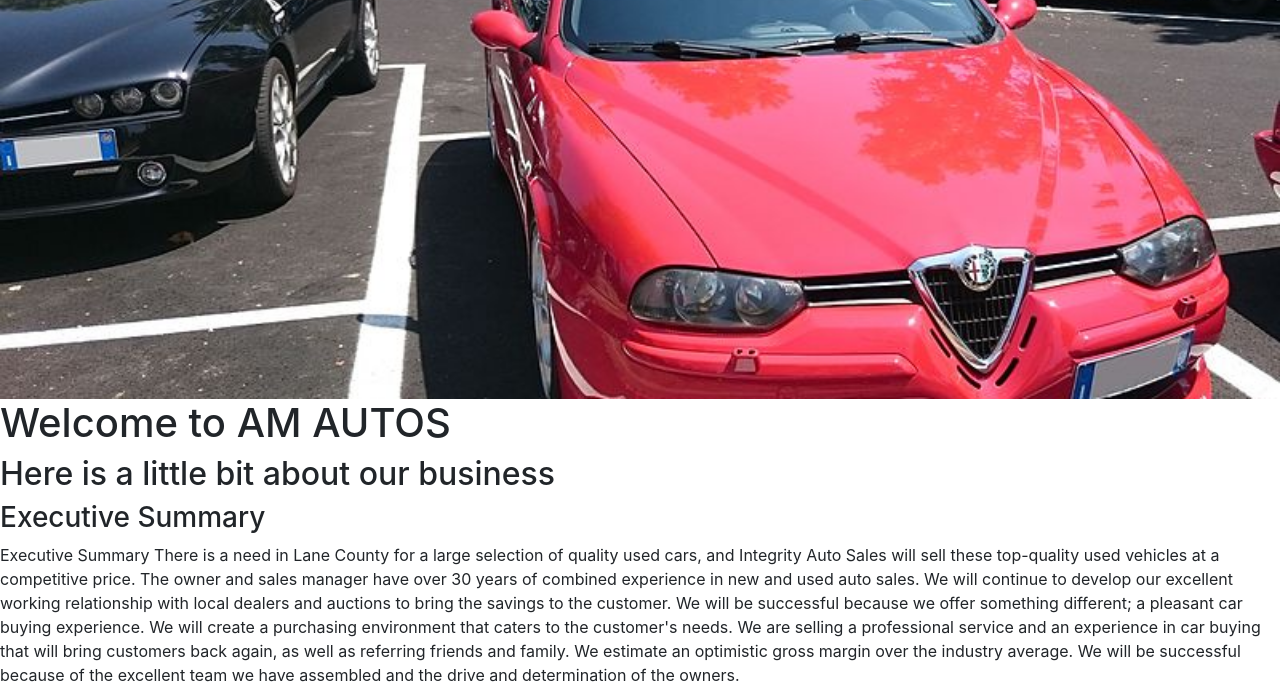
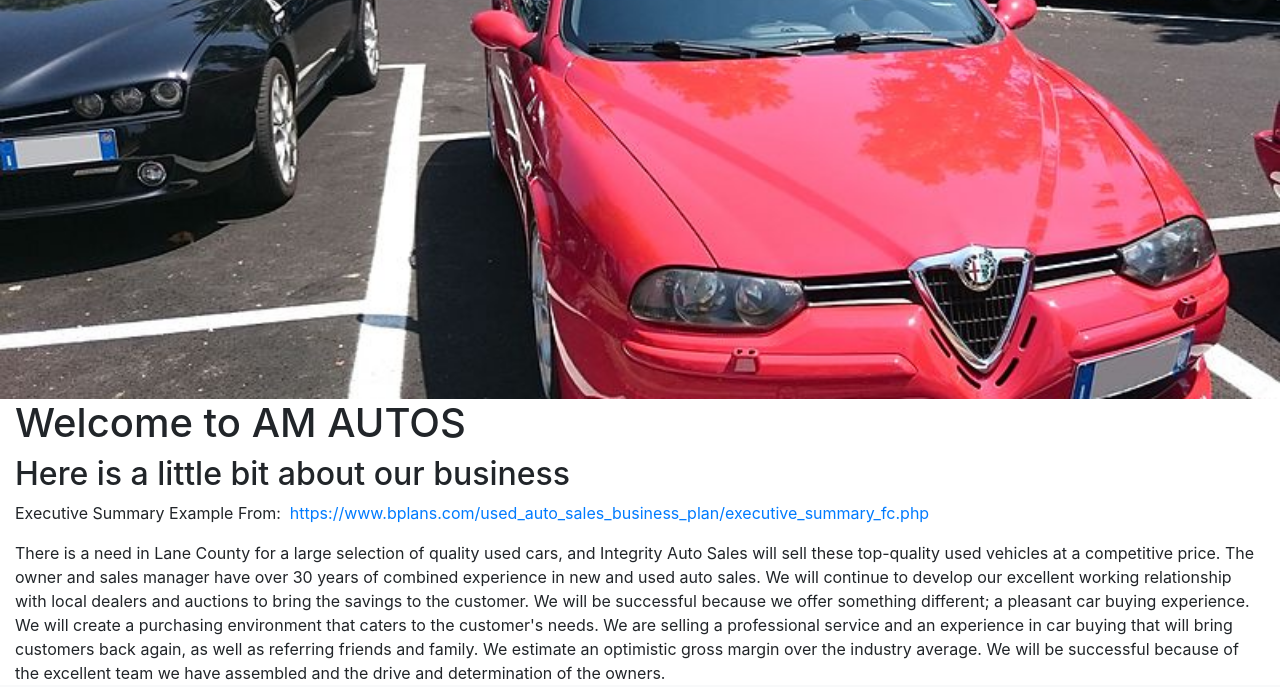
Before and after one commit to amackic/lc101, a Flask app: page /about in a window 1280 px wide. Shown: the part 145-832 px from the top of the page. Run offline with Flask 2, Linux system fonts and the light colour scheme; some libraries are stand-ins or nearby versions.

Commit message:
more for the Trello card

```diff
--- a/templates/about.html
+++ b/templates/about.html
@@ -31,17 +31,19 @@
 
 
      </div>
-     <div class="bg">
+     <div class="bg"></div>
+     <div class="container-fluid">
+         <main><!-- for screenreaders -->
+                <h1>Welcome to AM AUTOS</h1>
+                <h2>Here is a little bit about our business</h2>
+                <p>
+                    Executive Summary Example From:&nbsp;&nbsp;<a href="https://www.bplans.com/used_auto_sales_business_plan/executive_summary_fc.php">https://www.bplans.com/used_auto_sales_business_plan/executive_summary_fc.php</a></p>
 
-     </div>
-     <div>
-            <h1>Welcome to AM AUTOS</h1>
-            <h2>Here is a little bit about our business</h2>
-            <h3>Executive Summary</h3>
-            <p>Executive Summary
+                 <p>
                     There is a need in Lane County for a large selection of quality used cars, and Integrity Auto Sales will sell these top-quality used vehicles at a competitive price. The owner and sales manager have over 30 years of combined experience in new and used auto sales. We will continue to develop our excellent working relationship with local dealers and auctions to bring the savings to the customer.
 
                     We will be successful because we offer something different; a pleasant car buying experience. We will create a purchasing environment that caters to the customer's needs. We are selling a professional service and an experience in car buying that will bring customers back again, as well as referring friends and family. We estimate an optimistic gross margin over the industry average. We will be successful because of the excellent team we have assembled and the drive and determination of the owners.</p>
-     </div>
+        </main>
+    </div>
 
 {% endblock %}
```
Also changed, not shown: templates/index.html (+3 -5 lines).
